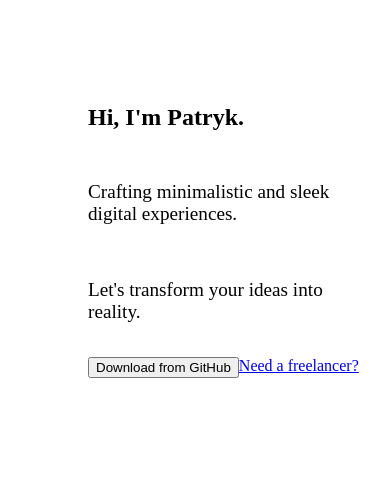
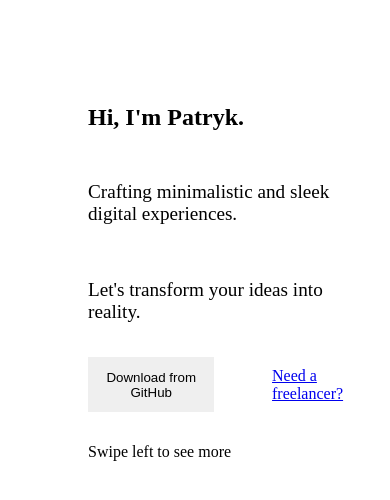
Before and after one commit to BieganskiP/Portfolio, a Next.js app: page /HomePage/HomePage in a window 390 px wide. Shown: the top 500 px of the page. Built offline with nearby package versions, Linux system fonts and the light colour scheme.

Commit message:
changes to homepage

```diff
--- a/src/pages/HomePage/HomePage.js
+++ b/src/pages/HomePage/HomePage.js
@@ -1,7 +1,10 @@
 import React from "react";
+import { useMediaQuery } from "react-responsive";
 import css from "./HomePage.module.css";
 
 export default function HomePage() {
+  const isMobile = useMediaQuery({ query: "(max-width: 768px)" });
+
   const handleDownload = () => {
     const githubRawUrl =
       "https://raw.githubusercontent.com/BieganskiP/portfolio/master/public/images/Patryk_Bieganski_Frontend-developer.pdf";
@@ -23,13 +26,19 @@ export default function HomePage() {
       </p>
       <p className={css.text}>Let's transform your ideas into reality.</p>
       <div className={css.buttons}>
-        <button className={css.cta} onClick={handleDownload}>
+        <button className={css.cta} onClick={handleDownload} >
           Download from GitHub
         </button>
         <a href="#projects" className={css.cta}>
           Need a freelancer?
         </a>
       </div>
+      {isMobile && (
+        <div className={css.swipeContainer}>
+          <p className={css.swipeText}>Swipe left to see more</p>
+          <div className={css.arrow}></div>
+        </div>
+      )}
     </div>
   );
 }
--- a/src/pages/HomePage/HomePage.module.css
+++ b/src/pages/HomePage/HomePage.module.css
@@ -16,8 +16,16 @@
 }
 .buttons {
   display: flex;
-  justify-content: space-around;
+  gap: 3rem;
   font-size: 1rem;
+}
+
+.cta {
+  padding: 0.6rem;
+  border: 1px solid var(--borderColor);
+}
+.cta:hover {
+  cursor: pointer;
 }
 @media (min-width: 768px) {
   .title {
```
